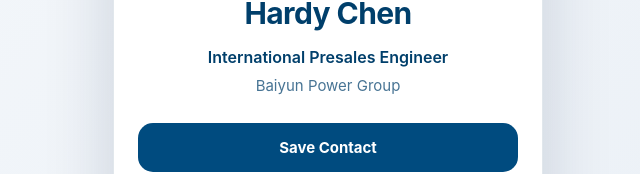
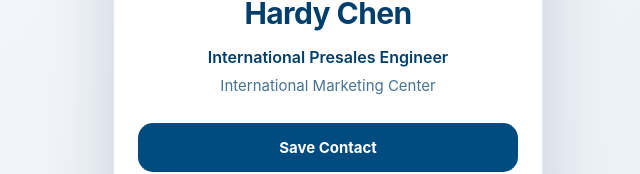
Before and after one commit to Hardy-master/Hardy-Chen, a plain HTML site: page index.html in a window 1280 px wide. Shown: the part 221-395 px from the top of the page, without its empty margins (312-952 px from the left). Drawn offline with Linux system fonts and the light colour scheme.

Commit message:
Update index.html

```diff
--- a/index.html
+++ b/index.html
@@ -26,7 +26,7 @@
 
   <h1>Hardy Chen</h1>
   <div class="position">International Presales Engineer</div>
-  <div class="company">Baiyun Power Group</div>
+  <div class="company">International Marketing Center</div>
 
   <div class="buttons">
     <a class="button" href="Hardy-Chen.vcf">Save Contact</a>
```
